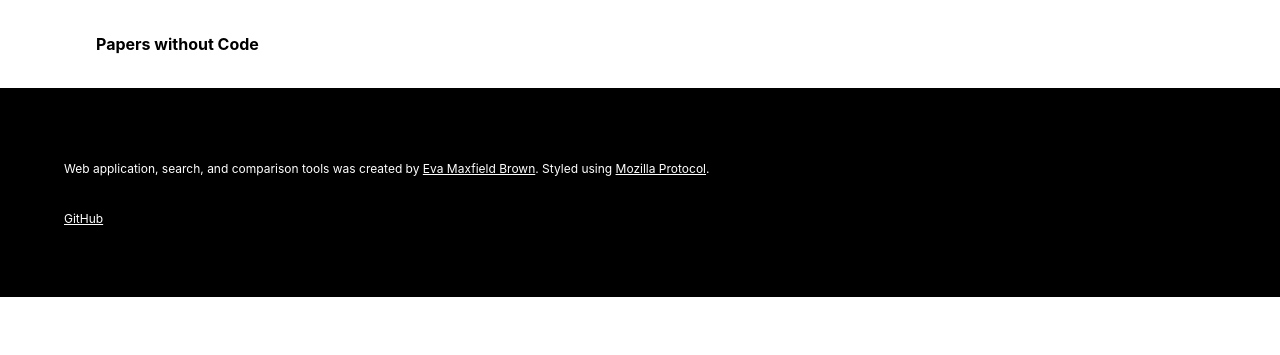
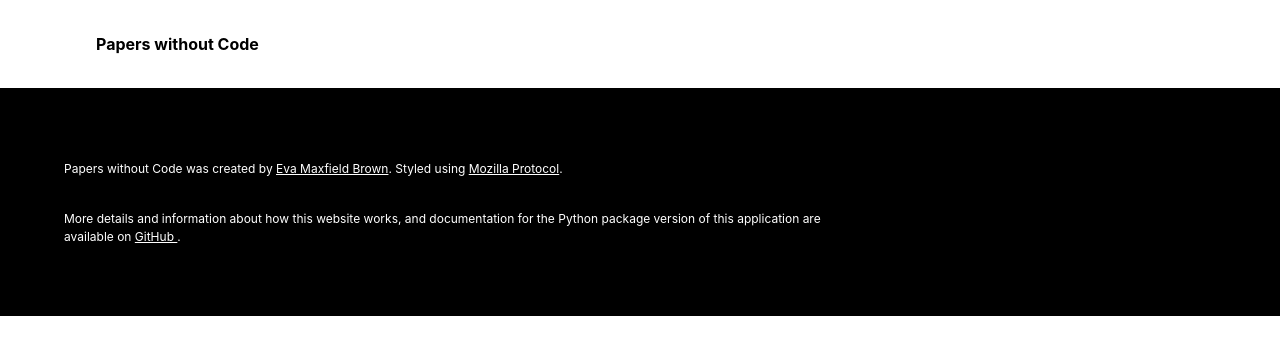
Before and after one commit to evamaxfield/papers-without-code, a Python web app: template papers_without_code/app/templates/base.html in a window 1280 px wide. Shown: the top 355 px of the page. Run offline with Jinja, Linux system fonts and the light colour scheme; the template is opened without the code that fills it, so the values that code supplies are empty; some web fonts are replaced.

Commit message:
Add more documentation

```diff
--- a/papers_without_code/__init__.py
+++ b/papers_without_code/__init__.py
@@ -95,8 +95,9 @@ def search_for_repos(
     Provide a DOI, SemanticScholarID, CorpusID, ArXivID, ACL,
     or URL from semanticscholar.org, arxiv.org, aclweb.org,
     acm.org, or biorxiv.org. DOIs can be provided as is.
-    All other IDs should be given with their type, for example: doi:10.1002/pra2.601
-    or corpusid:248266768 or url:https://arxiv.org/abs/2204.09110.
+    All other IDs should be given with their type, for example:
+    `doi:doi:10.18653/v1/2020.acl-main.447`
+    or `CorpusID:202558505` or `url:https://arxiv.org/abs/2004.07180`.
 
     Parameters
     ----------
--- /dev/null
+++ b/papers_without_code/app/static/loader.css
@@ -0,0 +1,74 @@
+.loader {
+    margin-top: 4%;
+}
+.dot {
+    width: 24px;
+    height: 24px;
+    background: #000;
+    border-radius: 100%;
+    display: inline-block;
+    animation: slide 1s infinite;
+}
+.dot:nth-child(1) {
+    animation-delay: 0.1s;
+}
+.dot:nth-child(2) {
+    animation-delay: 0.2s;
+}
+.dot:nth-child(3) {
+    animation-delay: 0.3s;
+}
+.dot:nth-child(4) {
+    animation-delay: 0.4s;
+}
+.dot:nth-child(5) {
+    animation-delay: 0.5s;
+}
+@-moz-keyframes slide {
+    0% {
+        transform: scale(1);
+    }
+    50% {
+        opacity: 0.3;
+        transform: scale(2);
+    }
+    100% {
+        transform: scale(1);
+    }
+}
+@-webkit-keyframes slide {
+    0% {
+        transform: scale(1);
+    }
+    50% {
+        opacity: 0.3;
+        transform: scale(2);
+    }
+    100% {
+        transform: scale(1);
+    }
+}
+@-o-keyframes slide {
+    0% {
+        transform: scale(1);
+    }
+    50% {
+        opacity: 0.3;
+        transform: scale(2);
+    }
+    100% {
+        transform: scale(1);
+    }
+}
+@keyframes slide {
+    0% {
+        transform: scale(1);
+    }
+    50% {
+        opacity: 0.3;
+        transform: scale(2);
+    }
+    100% {
+        transform: scale(1);
+    }
+}
--- a/papers_without_code/app/templates/base.html
+++ b/papers_without_code/app/templates/base.html
@@ -45,82 +45,7 @@
         <!-- Static CSS -->
         <link href="{{ url_for('static', filename='protocol.min.css') }}" rel="stylesheet" type="text/css" />
         <link href="{{ url_for('static', filename='protocol-components.min.css') }}" rel="stylesheet" type="text/css" />
-        <style>
-            .loader {
-                margin-top: 4%;
-            }
-            .dot {
-                width: 24px;
-                height: 24px;
-                background: #000;
-                border-radius: 100%;
-                display: inline-block;
-                animation: slide 1s infinite;
-            }
-            .dot:nth-child(1) {
-                animation-delay: 0.1s;
-            }
-            .dot:nth-child(2) {
-                animation-delay: 0.2s;
-            }
-            .dot:nth-child(3) {
-                animation-delay: 0.3s;
-            }
-            .dot:nth-child(4) {
-                animation-delay: 0.4s;
-            }
-            .dot:nth-child(5) {
-                animation-delay: 0.5s;
-            }
-            @-moz-keyframes slide {
-                0% {
-                    transform: scale(1);
-                }
-                50% {
-                    opacity: 0.3;
-                    transform: scale(2);
-                }
-                100% {
-                    transform: scale(1);
-                }
-            }
-            @-webkit-keyframes slide {
-                0% {
-                    transform: scale(1);
-                }
-                50% {
-                    opacity: 0.3;
-                    transform: scale(2);
-                }
-                100% {
-                    transform: scale(1);
-                }
-            }
-            @-o-keyframes slide {
-                0% {
-                    transform: scale(1);
-                }
-                50% {
-                    opacity: 0.3;
-                    transform: scale(2);
-                }
-                100% {
-                    transform: scale(1);
-                }
-            }
-            @keyframes slide {
-                0% {
-                    transform: scale(1);
-                }
-                50% {
-                    opacity: 0.3;
-                    transform: scale(2);
-                }
-                100% {
-                    transform: scale(1);
-                }
-            }
-        </style>
+        <link href="{{ url_for('static', filename='loader.css') }}" rel="stylesheet" type="text/css" />
 
         <!-- Analytics -->
         <script defer data-domain="paperswithoutcode.org" src="https://plausible.io/js/script.js"></script>
@@ -168,15 +93,14 @@
                 <nav class="mzp-c-footer-secondary">
                     <div class="mzp-c-footer-legal">
                         <p class="mzp-c-footer-license">
-                            Web application, search, and comparison tools was created by <a href="https://evamaxfield.github.io" target="_blank">Eva Maxfield Brown</a>. Styled using <a href="https://protocol.mozilla.org/index.html" target="_blank">Mozilla Protocol</a>.
+                            Papers without Code was created by <a href="https://evamaxfield.github.io" target="_blank">Eva Maxfield Brown</a>. Styled using <a href="https://protocol.mozilla.org/index.html" target="_blank">Mozilla Protocol</a>.
                         </p>
-                        <ul class="mzp-c-footer-terms">
-                            <li>
-                                <a href="https://github.com/evamaxfield/papers-without-code" target="_blank">
-                                    GitHub
-                                </a>
-                            </li>
-                        </ul>
+                        <p class="mzp-c-footer-license">
+                            More details and information about how this website works, and documentation for the Python package version of this application are available on
+                            <a href="https://github.com/evamaxfield/papers-without-code" target="_blank">
+                                GitHub
+                            </a>.
+                        </p>
                     </div>
                 </nav>
             </div>
--- a/papers_without_code/search.py
+++ b/papers_without_code/search.py
@@ -37,8 +37,9 @@ def get_paper(query: str) -> Paper:
     Provide a DOI, SemanticScholarID, CorpusID, ArXivID, ACL,
     or URL from semanticscholar.org, arxiv.org, aclweb.org,
     acm.org, or biorxiv.org. DOIs can be provided as is.
-    All other IDs should be given with their type, for example: doi:10.1002/pra2.601
-    or corpusid:248266768 or url:https://arxiv.org/abs/2204.09110.
+    All other IDs should be given with their type, for example:
+    `doi:doi:10.18653/v1/2020.acl-main.447`
+    or `CorpusID:202558505` or `url:https://arxiv.org/abs/2004.07180`.
 
     Parameters
     ----------
```
Also changed, not shown: .github/workflows/ci.yml, README.md.
